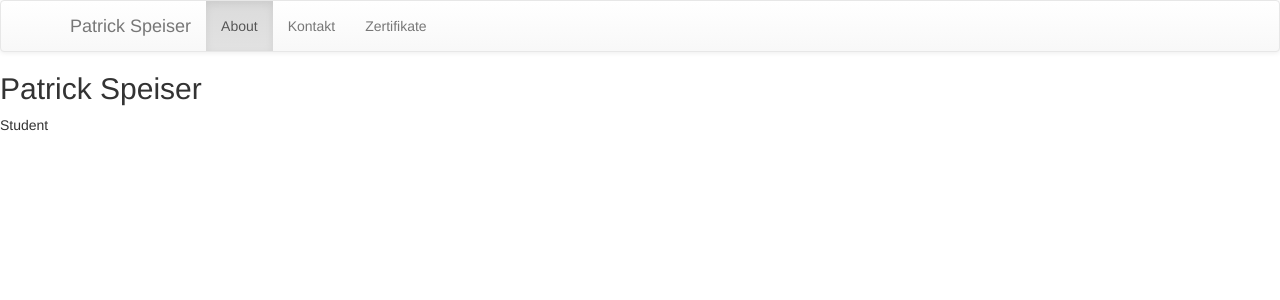
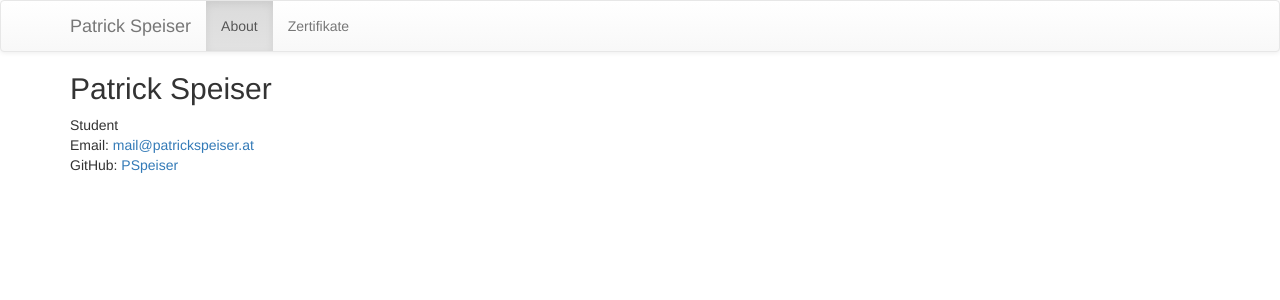
Before and after one commit to PSpeiser/patrickspeiser_at_old, a Django app: page / in a window 1280 px wide. Shown: the top 300 px of the page. Run offline with Django 3.2, Linux system fonts and the light colour scheme; some libraries are stand-ins or nearby versions.

Commit message:
Changed homepage layout

```diff
--- a/Homepage/templates/home.html
+++ b/Homepage/templates/home.html
@@ -23,6 +23,9 @@
     <link rel="stylesheet" href="//netdna.bootstrapcdn.com/bootstrap/3.1.1/css/bootstrap-theme.min.css">
 
     <style>
+        #content{
+            padding-left:5em;
+        }
     </style>
 
 </head>
@@ -36,14 +39,12 @@
                 <span class="sr-only">Toggle navigation</span>
                 <span class="icon-bar"></span>
                 <span class="icon-bar"></span>
-                <spcan class="icon-bar"></spcan>
             </button>
             <div class="navbar-brand">Patrick Speiser</div>
         </div>
         <div class="navbar-collapse collapse">
             <ul class="nav navbar-nav">
                 <li class="active"><a href="#about">About</a></li>
-                <li><a href="#contact">Kontakt</a></li>
                 <li><a href="#certificates">Zertifikate</a></li>
             </ul>
         </div>
@@ -57,6 +58,8 @@
         <h2>Patrick Speiser</h2>
 
         <div>Student</div>
+        <div>Email: <a href="mailto:mail@patrickspeiser.at">mail@patrickspeiser.at</a></div>
+        <div>GitHub: <a href="https://github.com/PSpeiser/">PSpeiser</a></div>
         </p>
     </div>
 
@@ -99,11 +102,6 @@
             <a href="static/mlclass.pdf" target="_blank" class="list-group-item">Introduction to Machine Learning</a>
         </div>
     </div>
-    <div class="tab-pane" id="contact">
-        <ul>
-            <li>Email: <a href="mailto:mail@patrickspeiser.at">mail@patrickspeiser.at</a></li>
-        </ul>
-    </div>
 </div>
 <script>
     $('#navigation a').click(function (e) {
```
